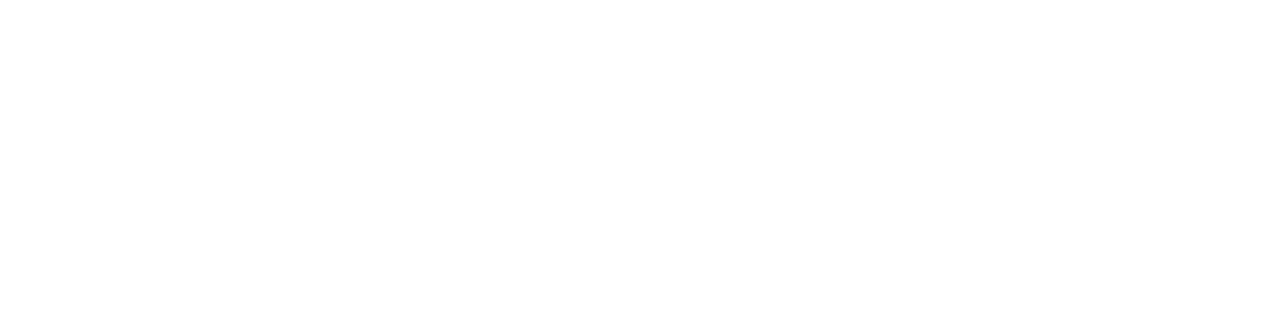
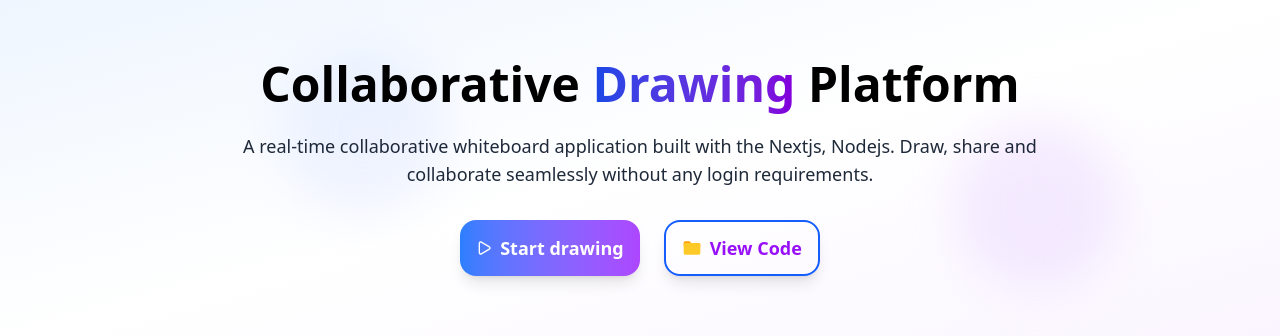
Before and after one commit to illuricharles/collab-drawing-board, a Next.js app in the folder apps/web/: page / in a window 1280 px wide. Before the commit this address had no page. Shown: the top 336 px of the page. Built offline with nearby package versions, Linux system fonts and the light colour scheme.

Commit message:
feat: added hero section to landing page

```diff
--- a/apps/web/app/page.tsx
+++ b/apps/web/app/page.tsx
@@ -1,4 +1,47 @@
-import { redirect } from "next/navigation"
+// import { redirect } from "next/navigation"
+import { Play } from "lucide-react"
 export default function Home() {
-  redirect('/canvas')
+  return <div className="">
+    <section className="bg-gradient-to-br from-blue-50 via-white to-purple-50 p-5 md:p-15 md:pt-12 relative overflow-hidden">
+
+      {/* decoration */}
+      <div className="absolute w-42 h-42 left-10 top-5  bg-indigo-100 rounded-full blur-xl opacity-30 mix-blend-multiply
+      animate-pulse duration-1000 lg:top-12 lg:left-70 pointer-events-none"></div>
+
+      {/* decoration */}
+      <div className="absolute  w-42 h-42 bottom-5 right-10 bg-purple-200 rounded-full blur-xl opacity-30 mix-blend-multiply animate-pulse
+      duration-1000 pointer-events-none lg:top-30 lg:right-40 "></div>
+
+      {/* Hero section */}
+      <section className="md:max-w-4xl md:m-auto">
+
+        <div className="text-center py-3">
+          <h1 className="text-3xl font-bold mb-4 md:text-4xl md:mb-5 lg:text-5xl lg:mb-6">Collaborative <span className="bg-gradient-to-r from-blue-700 to-purple-700 bg-clip-text text-transparent">Drawing</span> Platform</h1>
+          <p className="text-left text-gray-800 mb-5 md:text-lg md:px-2 md:mb-6 md:text-center lg:mb-8 lg:text-lg">
+            A real-time collaborative whiteboard application built with the Nextjs, Nodejs.
+            Draw, share and collaborate seamlessly without any login requirements.
+          </p>
+
+          {/* Buttons */}
+          <div className=" flex  justify-center gap-3 md:gap-x-5 lg:gap-x-6 flex-wrap">
+            <button className="flex items-center justify-center bg-gradient-to-r from-blue-500 to-purple-500 text-white text-sm
+              w-fit p-3 rounded-2xl cursor-pointer shadow-lg hover:shadow-xl hover:from-blue-600 transition-all duration-200 transform
+              hover:-translate-y-1 space-x-2 font-semibold md:p-4 md:py-3 md:text-base ">
+              <Play className="w-4 h-4"/> <p className="lg:text-lg">Start drawing</p>
+            </button>
+
+            <button className="flex items-center justify-center border-blue-600 border-2
+              w-fit px-4 py-3 rounded-2xl cursor-pointer shadow-lg hover:shadow-xl text-purple-600 font-semibold transition-all duration-200 transform text-sm
+              hover:-translate-y-1 space-x-2 hover:bg-blue-600 hover:text-white md:text-base md:p-4 md:py-3 ">
+              <svg xmlns="http://www.w3.org/2000/svg" x="0px" y="0px" className="w-5 h-5" viewBox="0 0 48 48">
+              <path fill="#FFA000" d="M40,12H22l-4-4H8c-2.2,0-4,1.8-4,4v8h40v-4C44,13.8,42.2,12,40,12z"></path><path fill="#FFCA28" d="M40,12H8c-2.2,0-4,1.8-4,4v20c0,2.2,1.8,4,4,4h32c2.2,0,4-1.8,4-4V16C44,13.8,42.2,12,40,12z"></path>
+              </svg>
+              <p className="lg:text-lg">View Code</p>
+            </button>
+
+          </div>
+        </div>
+      </section>
+    </section>
+  </div>
 }
```
